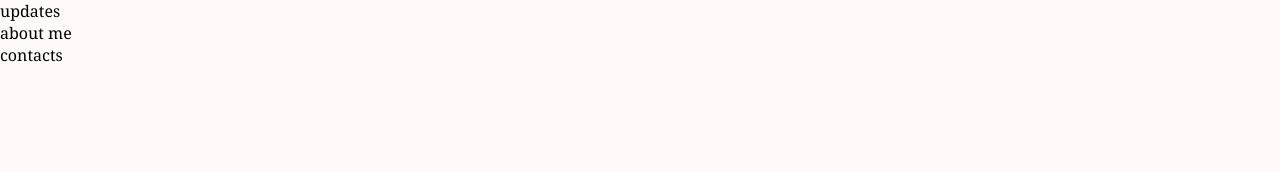
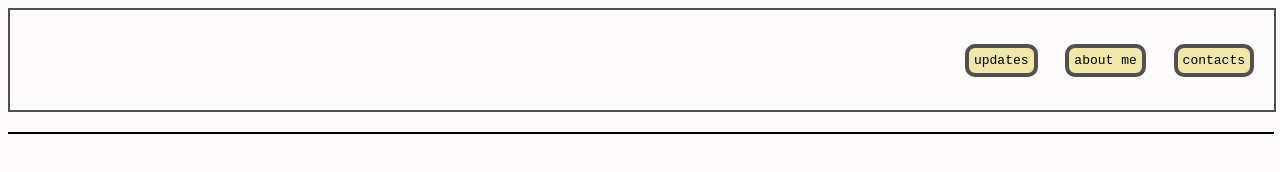
Before and after one commit to vasilemidrigan/vasilemidrigan.github.io, a plain HTML site: page index.html in a window 1280 px wide. Drawn offline with Linux system fonts and the light colour scheme.

Commit message:
some initial styles

```diff
--- a/resources/css/main.css
+++ b/resources/css/main.css
@@ -1,8 +1,6 @@
 /*global styles*/
 * {
-  font-family: Georgia, sans-serif;
-  margin: 0;
-  padding: 0;
+  font-family: monospace;
 }
 body {
   background-color: snow;
@@ -10,3 +8,54 @@ body {
 h1, h2 {
   text-align: center;
 }
+/*specific styles*/
+/*header*/
+header {
+  border: 2px solid rgb(83, 79, 79);
+  width: 100%;
+  height: 100px;
+  display: flex;
+  justify-content: flex-end;
+  align-items: center;
+  /* position: fixed;
+  top: 0px;
+  left: 5px; */
+
+}
+/*navigation*/
+nav {
+  display: flex;
+  padding: 10px;
+}
+nav ul li {
+  border: 4px solid rgb(83, 79, 79);
+  border-radius: 10px;
+  background-color:palegoldenrod;
+  list-style: none;
+  display: inline-block;
+  margin: 10px;
+  padding: 5px;
+}
+nav ul li:hover {
+  background-color:gainsboro;
+}
+nav a {
+  text-decoration: none;
+  color:dimgray;
+  font-size: 20px;
+}
+/*main*/
+/*content*/
+.content {
+  border: 1px solid black;
+  width: 100%;
+  height: 300px;
+}
+/*footer*/
+footer {
+  font-size: 18px;
+  text-align: center;
+  border: 1px solid black;
+  width: 100%;
+  margin-top: 20px;
+}
```
